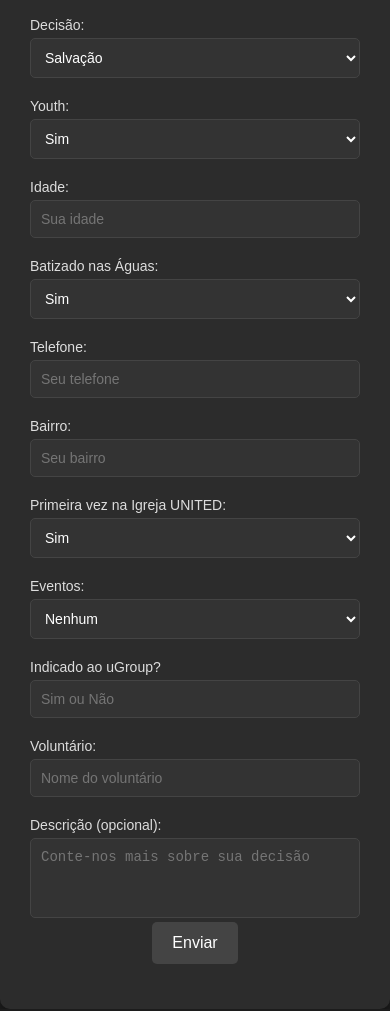
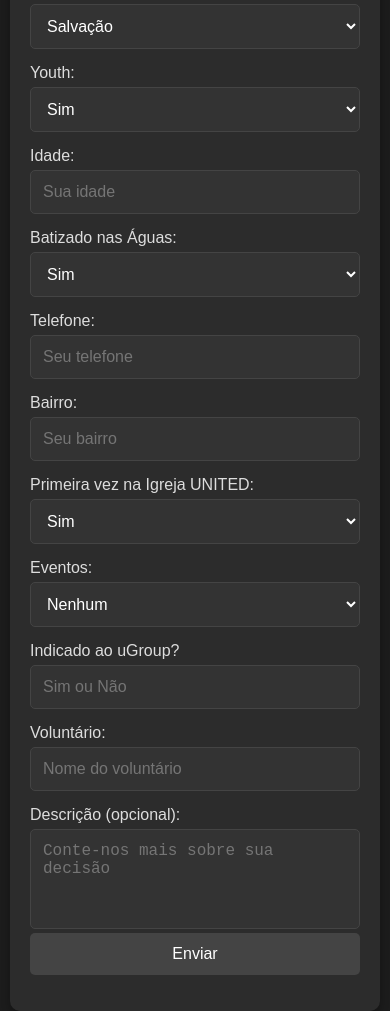
Before and after one commit to gbserafim/Lp---Next-UNTD, a plain HTML site: page index.html in a window 390 px wide. Shown: the part 121-1132 px from the top of the page. Drawn offline with Linux system fonts and the light colour scheme.

Commit message:
ta acabandoooo

```diff
--- a/index.html
+++ b/index.html
@@ -64,6 +64,11 @@
           <select id="eventos" name="eventos">
             <option value="">Nenhum</option>
             <option value="Acampadentro">Acampadentro</option>
+            <option value="Midweek">Midweek</option>
+            <option value="domingo17h">Culto Domingo - 17h</option>
+            <option value="domingo17h">Culto Domingo - 19h</option>
+            <option value="Destemidas">Destemidas</option>
+            <option value="Destemidas">Kings</option>
             <option value="Conferência">Conferência</option>
           </select>
         </div>
--- a/styles.css
+++ b/styles.css
@@ -9,6 +9,7 @@ body {
     align-items: center;
     height: 100vh;
     color: #fff;
+    overflow: hidden; /* Evitar rolagem vertical em dispositivos pequenos */
 }
 
 /* Container principal */
@@ -25,7 +26,7 @@ body {
 
 /* Título */
 h1 {
-    font-size: 32px;
+    font-size: 2rem; /* Usando rem para melhor escalabilidade */
     margin-bottom: 20px;
     color: #fff;
 }
@@ -41,8 +42,8 @@ body {
 /* Grid de formulário */
 .form-grid {
     display: grid;
-    grid-template-columns: repeat(auto-fit, minmax(300px, 1fr));
-    gap: 20px;
+    grid-template-columns: repeat(auto-fill, minmax(250px, 1fr)); /* Ajuste do minmax para telas menores */
+    gap: 15px;
 }
 
 /* Grupo de formulário */
@@ -52,7 +53,7 @@ body {
 
 /* Labels */
 label {
-    font-size: 14px;
+    font-size: 1rem; /* Ajustando o tamanho para melhor visualização */
     color: #ddd;
     display: block;
     margin-bottom: 5px;
@@ -61,8 +62,8 @@ body {
 /* Campos de entrada */
 input, select, textarea {
     width: 100%;
-    padding: 10px;
-    font-size: 14px;
+    padding: 12px; /* Aumentando o padding para áreas de toque mais confortáveis */
+    font-size: 1rem; /* Ajustando o tamanho da fonte */
     border: 1px solid #444;
     border-radius: 5px;
     background: #333;
@@ -73,7 +74,7 @@ body {
 /* Textarea */
 textarea {
     resize: none;
-    height: 80px;
+    height: 100px; /* Aumentando a altura para uma melhor visualização */
 }
 
 /* Botão */
@@ -84,11 +85,12 @@ body {
     border: none;
     border-radius: 5px;
     cursor: pointer;
-    font-size: 16px;
+    font-size: 1rem; /* Ajustando o tamanho da fonte */
     display: inline-flex;
     align-items: center;
     justify-content: center;
     gap: 10px;
+    width: 100%; /* Para garantir que o botão ocupe toda a largura em telas pequenas */
 }
 
 /* Botão hover */
@@ -99,6 +101,37 @@ body {
 /* Mensagem de resposta */
 .response-message {
     margin-top: 15px;
-    font-size: 14px;
+    font-size: 1rem; /* Ajustando a fonte */
     color: #28a745;
 }
+
+/* Media Queries para dispositivos menores */
+@media (max-width: 600px) {
+    body {
+        padding: 10px; /* Reduzindo o padding para otimizar o espaço em telas menores */
+    }
+
+    .container {
+        padding: 20px; /* Ajustando o padding no container */
+    }
+
+    h1 {
+        font-size: 1.5rem; /* Reduzindo o tamanho da fonte no título */
+    }
+
+    .form-grid {
+        grid-template-columns: 1fr; /* Fazendo o formulário se organizar em uma única coluna em dispositivos pequenos */
+    }
+
+    .form-group {
+        text-align: left;
+    }
+
+    input, select, textarea {
+        font-size: 1rem; /* Ajustando o tamanho das fontes para telas pequenas */
+    }
+
+    button {
+        width: 100%; /* Garantindo que o botão ocupe toda a largura em telas pequenas */
+    }
+}
```
Lines whose indentation alone changed are shown as unchanged.
